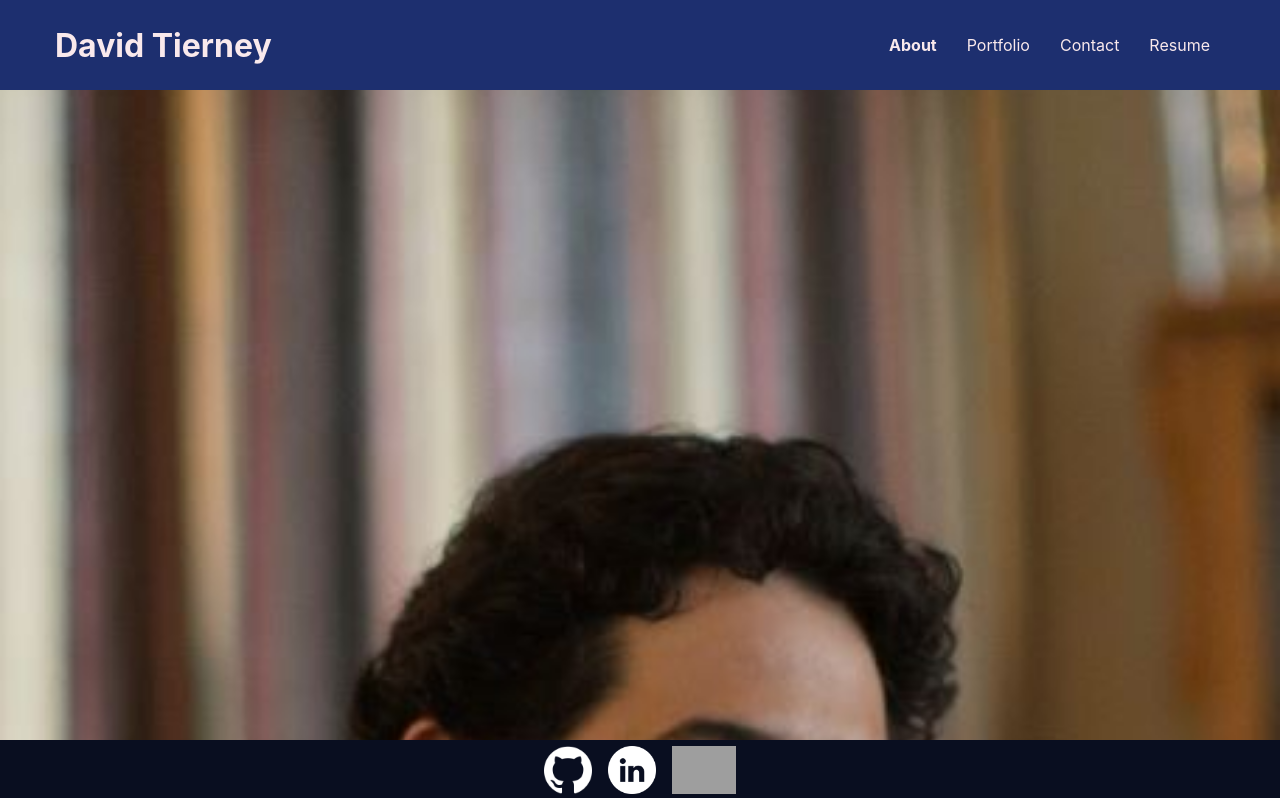
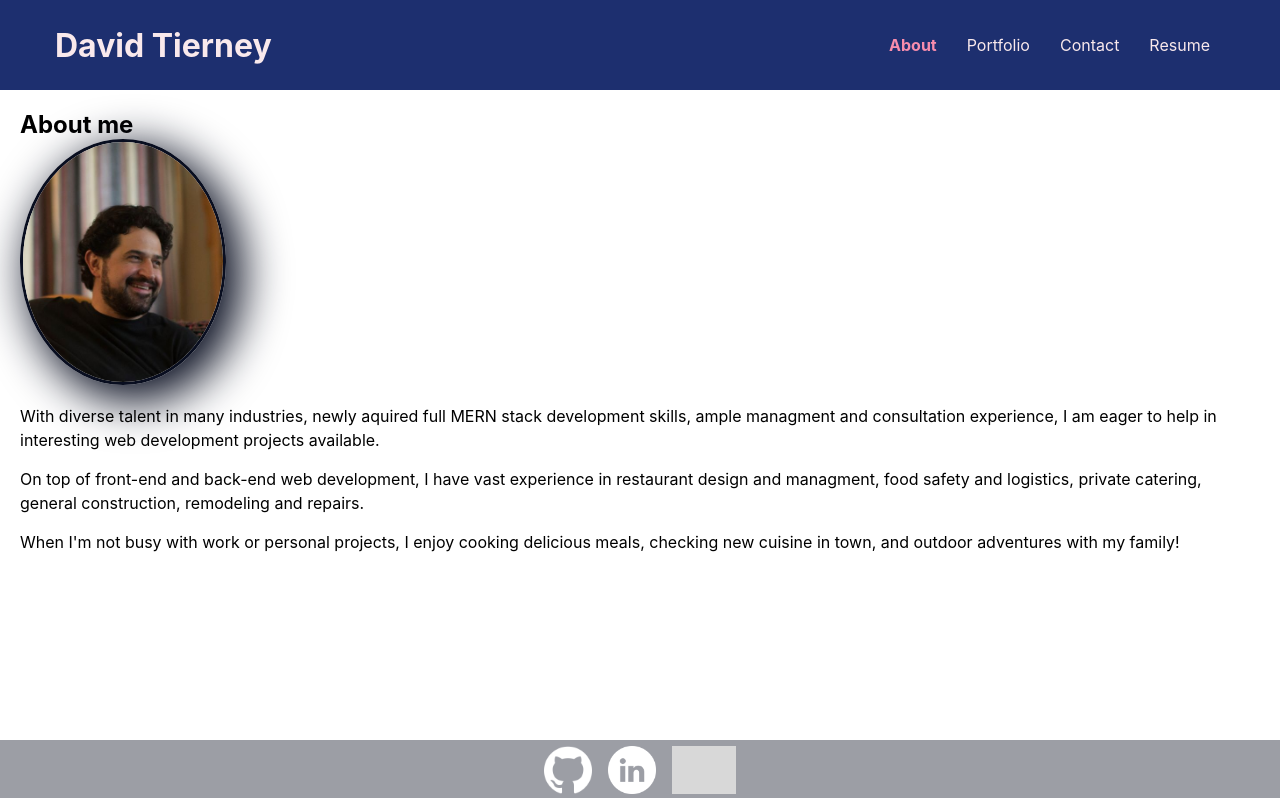
Before and after one commit to daveshouse44/react_portfolio, a React (Create React App) app in the folder react_portfolio/: page / in a window 1280 px wide. Shown: the top 798 px of the page. Built offline with nearby package versions, Linux system fonts and the light colour scheme; grey boxes are pictures that could not be loaded.

Commit message:
added style to sections and profile pic

```diff
--- a/react_portfolio/src/App.css
+++ b/react_portfolio/src/App.css
@@ -22,7 +22,6 @@ header {
     flex-wrap: wrap;
     justify-content: space-between;
     align-items: center;
-    position: fixed;
 }
 
 header h1 {
@@ -37,6 +36,7 @@ header h1 {
 
 .navActive {
     font-weight: bold;
+    color: var(--tickle-me-pink)
 }
 
 .nav-list {
@@ -52,6 +52,26 @@ header h1 {
     margin: 15px;
     cursor: pointer;
   }
+
+/* main body styling */
+section {
+  padding: 20px;
+  margin: 0 auto;
+}
+
+section p {
+  margin: 15px auto;
+  line-height: 1.5em;
+}
+
+.profile-photo {
+  height: auto;
+  max-width: 200px;
+  border-radius: 100%;
+  box-shadow: 12px 12px 45px 5px var(--rich-blk);
+  border: 3px solid var(--rich-blk)
+}
+
 /* footer styling */
 footer {
   width: 100%;
@@ -62,6 +82,12 @@ footer {
   align-items: center;
   position: fixed;
   bottom: 0;
+  opacity: .4;
+}
+
+footer:hover {
+  opacity: 1;
+  background-color: var(--maize-crayola);
 }
 
 #logos {
```
